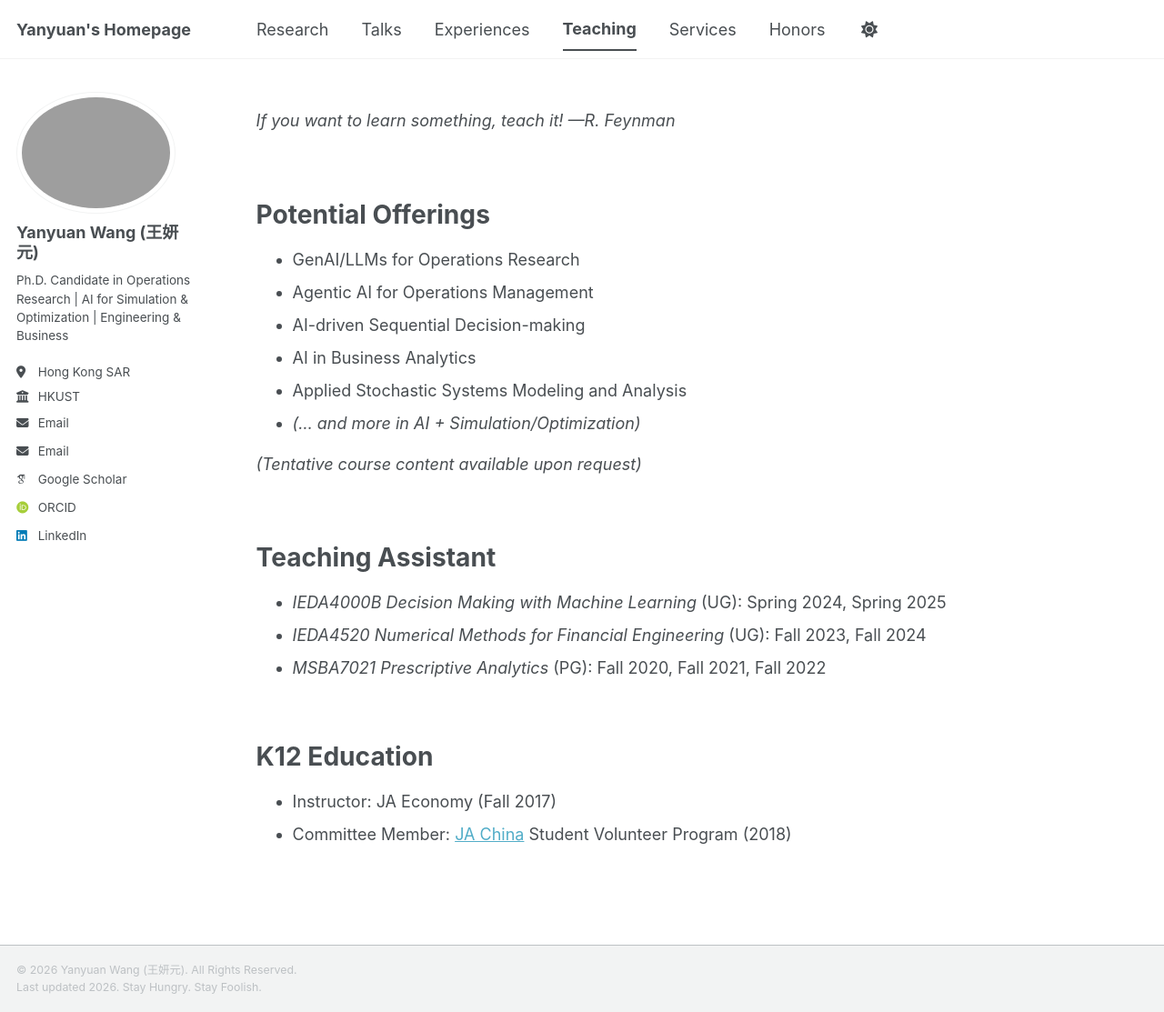
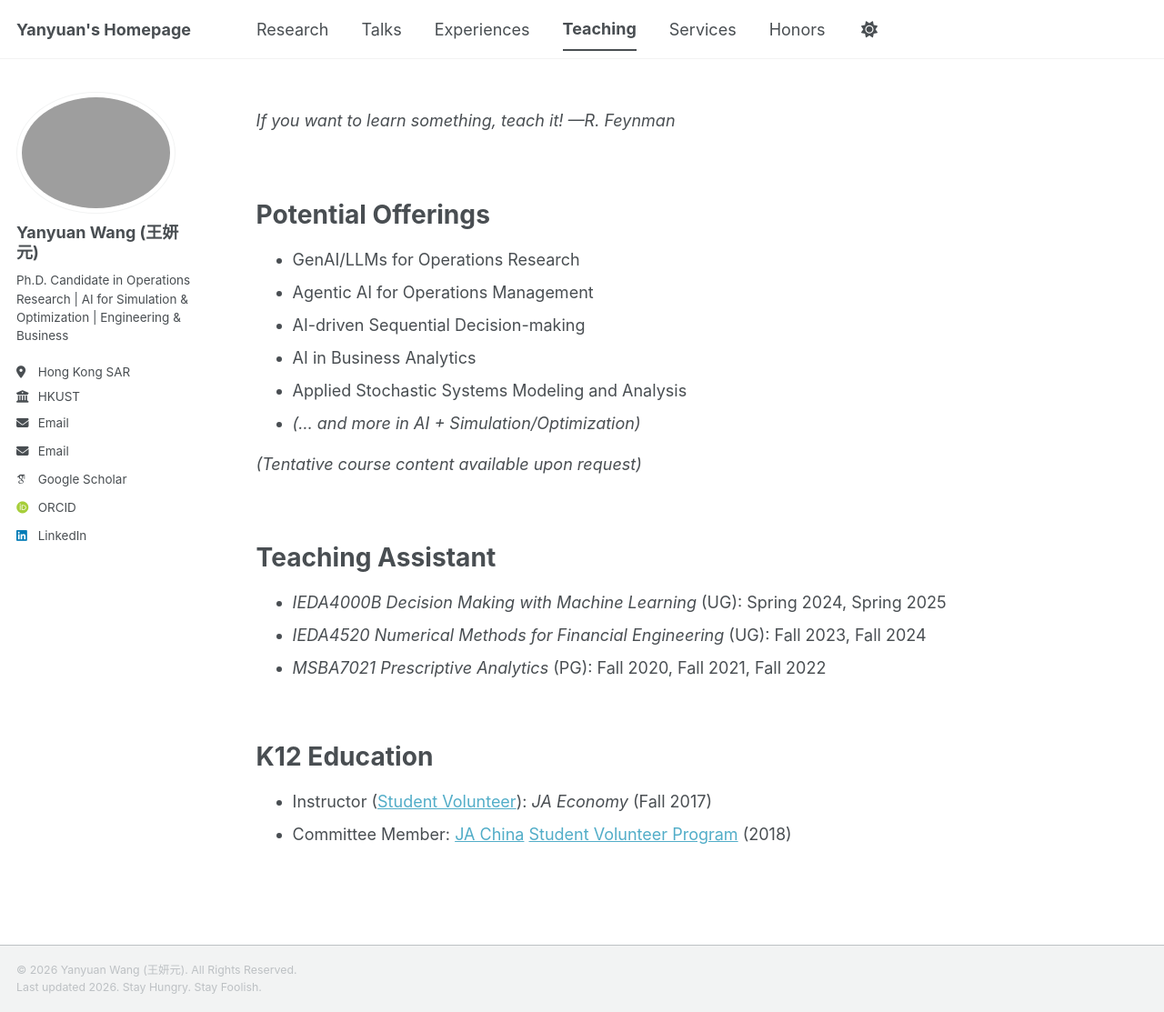
Before and after one commit to yanyuan-wang/yanyuan-wang.github.io, a Jekyll site: the page built from _pages/teaching.md, in a window 1280 px wide and 1113 px high. Shown: the whole window at 91% size. Built offline with Jekyll 4.4.1, drawn with Linux system fonts in a browser that asks for light colours; some web fonts are replaced; a script bundle is joined from its source files by our own code; library files that are not in the unit come from our copies.

Commit message:
Update files

```diff
--- a/_pages/teaching.md
+++ b/_pages/teaching.md
@@ -37,5 +37,5 @@ Teaching Assistant
 
 K12 Education
 ======
-* Instructor: JA Economy (Fall 2017)
-* Committee Member: [JA China](https://www.jachina.org/index.html?lang=en_US) Student Volunteer Program (2018)
+* Instructor ([Student Volunteer](/files/outreach17.jpg)): *JA Economy* (Fall 2017)
+* Committee Member: [JA China](https://www.jachina.org/index.html?lang=en_US) [Student Volunteer Program](/files/outreach18.jpg) (2018)
```
